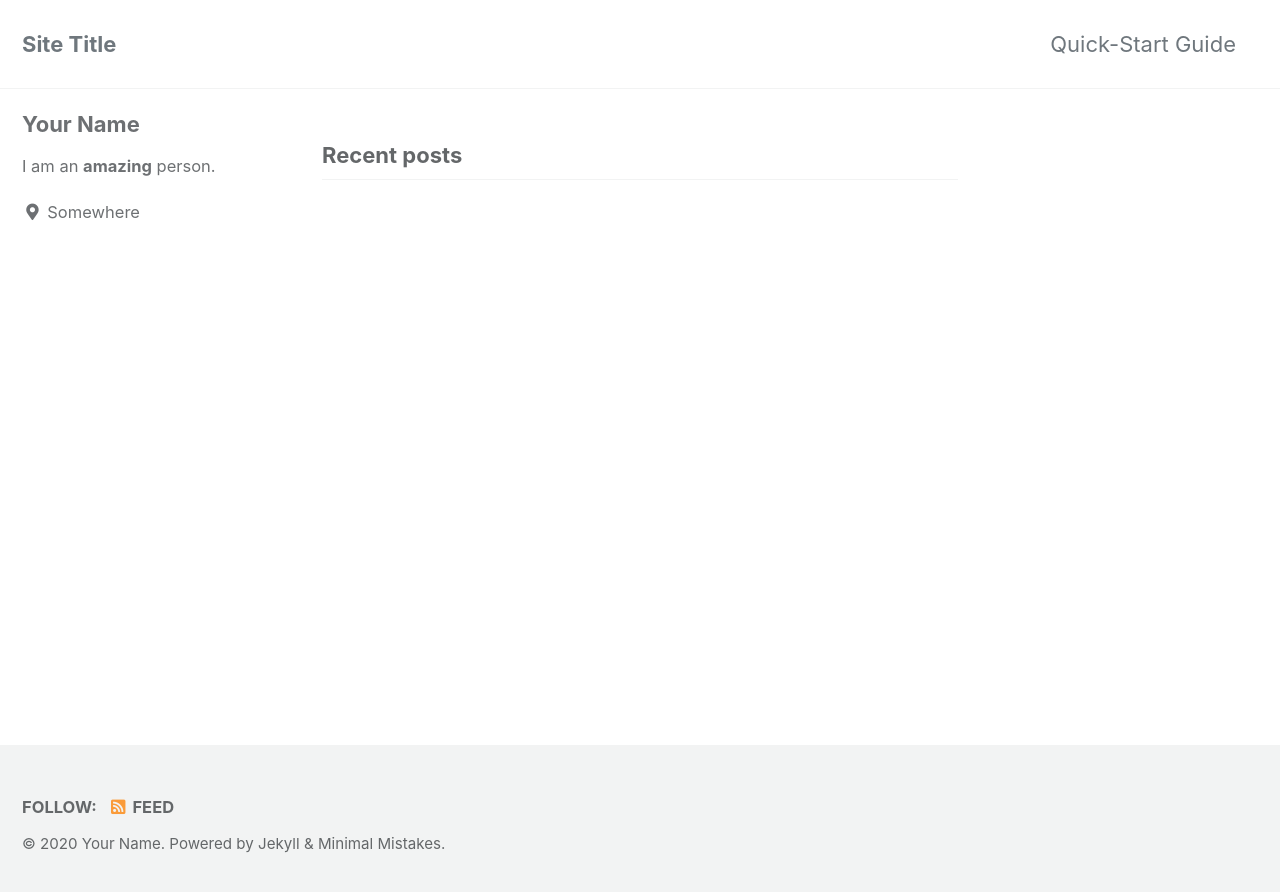
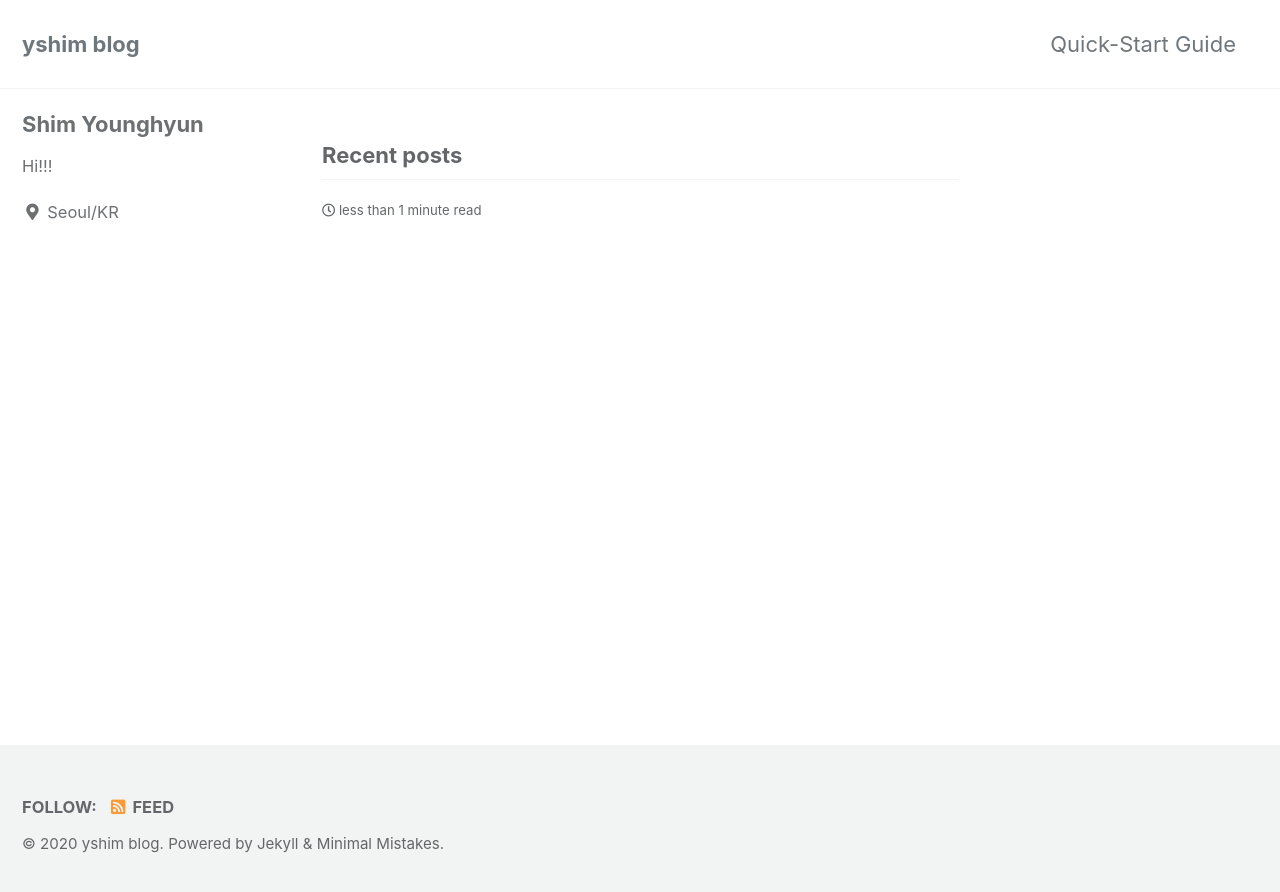
Before and after one commit to shimyounghyun/shimyounghyun.github.io, a Jekyll site: the page built from index.html, in a window 1280 px wide. Shown: the top 892 px of the page. Built offline with Jekyll 4.4.1, drawn with Linux system fonts in a browser that asks for light colours; cached includes are drawn as plain includes; the list of posts is cut into pages by our own code.

Commit message:
config 수정, 테스트 포스트 작성

```diff
--- a/_config.yml
+++ b/_config.yml
@@ -15,12 +15,12 @@
 minimal_mistakes_skin    : "default" # "air", "aqua", "contrast", "dark", "dirt", "neon", "mint", "plum", "sunrise"
 
 # Site Settings
-locale                   : "en-US"
-title                    : "Site Title"
+locale                   : "en"
+title                    : "yshim blog"
 title_separator          : "-"
 subtitle                 : # site tagline that appears below site title in masthead
-name                     : "Your Name"
-description              : "An amazing website."
+name                     : "yshim blog"
+description              : ""
 url                      : # the base hostname & protocol for your site e.g. "https://mmistakes.github.io"
 baseurl                  : # the subpath of your site, e.g. "/blog"
 repository               : # GitHub username/repo-name e.g. "mmistakes/minimal-mistakes"
@@ -93,10 +93,10 @@ analytics:
 
 # Site Author
 author:
-  name             : "Your Name"
+  name             : "Shim Younghyun"
   avatar           : # path of avatar image, e.g. "/assets/images/bio-photo.jpg"
-  bio              : "I am an **amazing** person."
-  location         : "Somewhere"
+  bio              : "Hi!!!"
+  location         : "Seoul/KR"
   email            :
   links:
     - label: "Email"
--- /dev/null
+++ b/_includes/mathjax_support.html
@@ -0,0 +1,6 @@
+<script type="text/x-mathjax-config">
+  MathJax.Hub.Config({tex2jax: {inlineMath: [['$','$'], ['\\(','\\)']]}});
+</script>
+<script type="text/javascript" async
+  src="https://example.com/mathjax/MathJax.js?config=TeX-AMS_CHTML">
+</script>
--- a/_layouts/default.html
+++ b/_layouts/default.html
@@ -12,6 +12,7 @@
   <head>
     {% include head.html %}
     {% include head/custom.html %}
+	{% include mathjax_support.html %}
   </head>
 
   <body class="layout--{{ page.layout | default: layout.layout }}{% if page.classes or layout.classes %}{{ page.classes | default: layout.classes | join: ' ' | prepend: ' ' }}{% endif %}">
```
Also changed, not shown: _posts/2020-07-04-first.md (added, +10 -0 lines).
